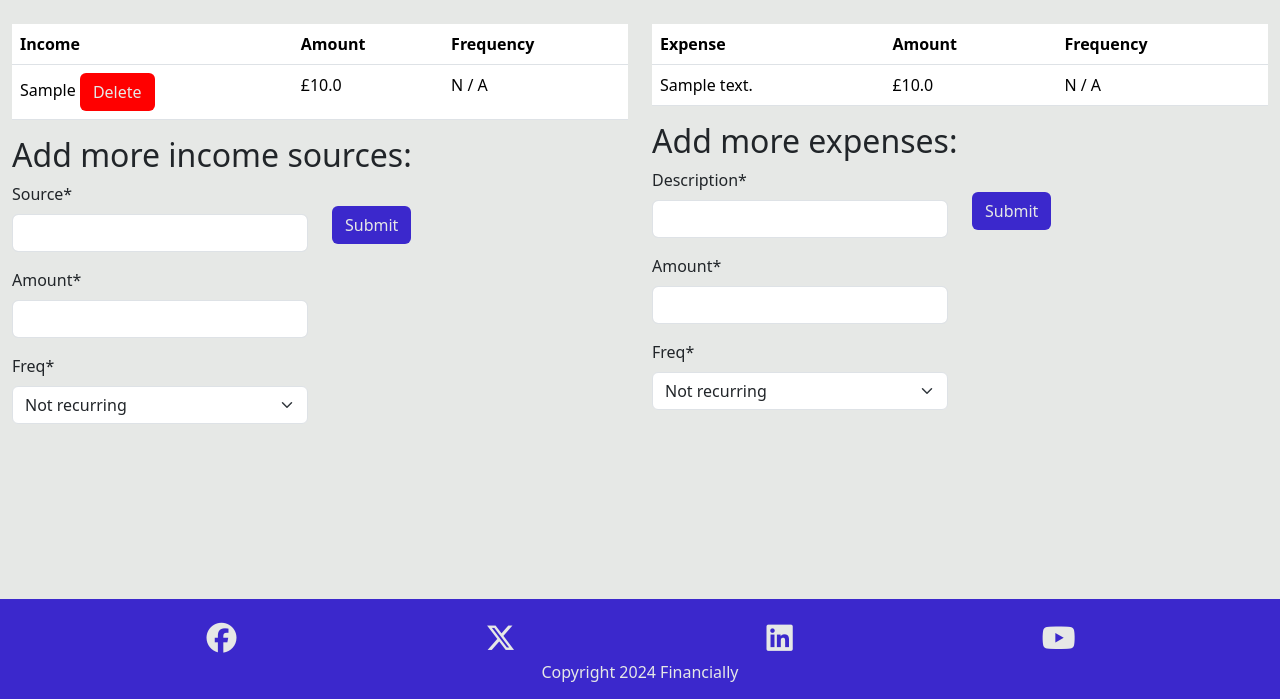
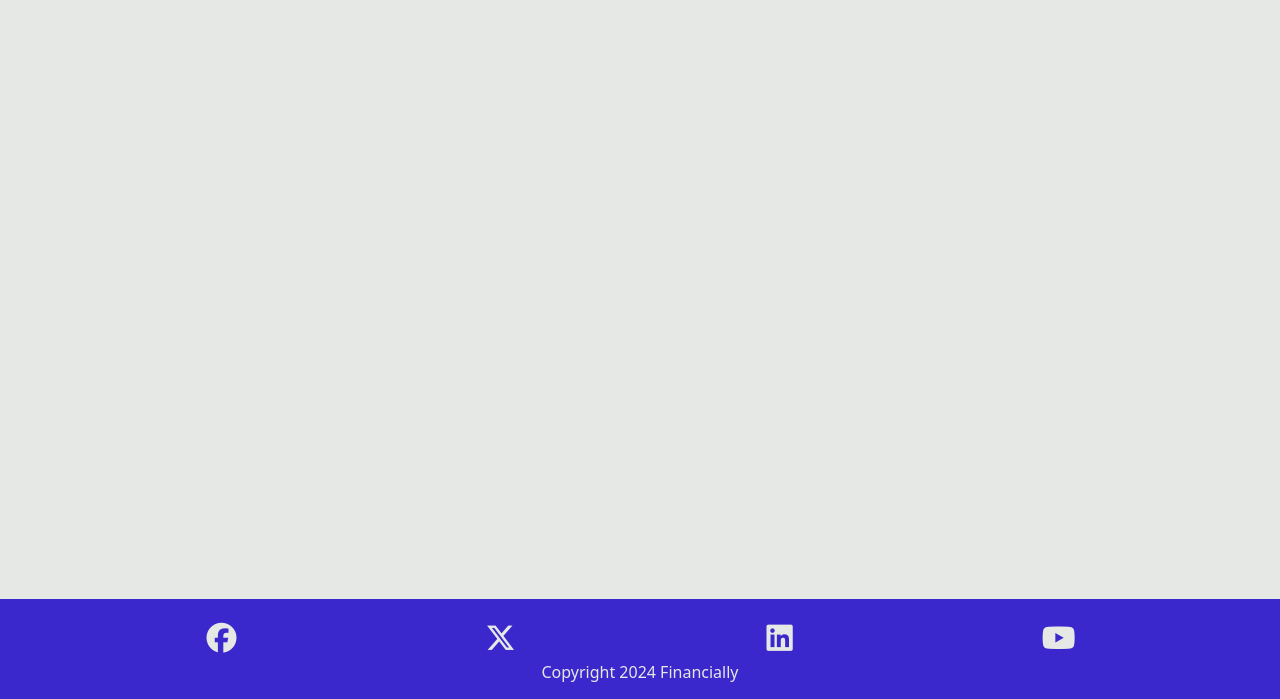
Before and after one commit to ErfanNajimi/ci-capstone-project, a Django app: page /tracker/ in a window 1280 px wide. Shown: the part 101-800 px from the top of the page. Run offline with Django 4.2, Linux system fonts and the light colour scheme; a user stored in the database is signed in; tables that the repository leaves empty hold one stand-in row (values such as "Sample post"); some libraries are stand-ins or nearby versions.

Commit message:
Duplicated tracker template and removed content from working template

```diff
--- a/tracker/templates/tracker/tracker.html
+++ b/tracker/templates/tracker/tracker.html
@@ -3,102 +3,6 @@
 
 {% block content %}
 <br>
-<div class="container-fluid">
-    <div class="row">
-        <div class="col-md-6">
-            <table class="table">
-                <thead>
-                  <tr>
-                    <th scope="col">Income</th>
-                    <th scope="col">Amount</th>
-                    <th scope="col">Frequency</th>
-                  </tr>
-                </thead>
-                <tbody>
-                {% for income in incomes %}
-                  <tr>
-                    <td>{{ income.source }}
-                        <button class="btn btn-delete" income_id="{{ income.id }}">Delete</button>
-                    </td>
-                    <td>£{{ income.amount }}</td>
-                    <td>
-                        {% if income.freq == 1 %}
-                        Monthly
-                        {% elif income.freq == 3 %}
-                        Quarterly
-                        {% elif income.freq == 12 %}
-                        Annually
-                        {% else %}
-                        N / A
-                        {% endif %}
-                    </td>
-                  </tr>
-                {% endfor %}
-                </tbody>
-              </table>
-              <div>
-                <h2>Add more income sources:</h2>
-                <form method="post">
-                    <div class="row">
-                        <div class="col">
-                            {{ income_form | crispy }}
-                            {% csrf_token %}
-                        </div>
-                        <div class="col">
-                            <br>
-                            <button type="submit" class="btn btn-signup">Submit</button>
-                        </div>
-                    </div>
-                </form>
-              </div>
-        </div>
-        <div class="col-md-6">
-            <table class="table">
-                <thead>
-                  <tr>
-                    <th scope="col">Expense</th>
-                    <th scope="col">Amount</th>
-                    <th scope="col">Frequency</th>
-                  </tr>
-                </thead>
-                <tbody>
-                {% for expense in expenses %}
-                  <tr>
-                    <td>{{ expense.description }}</td>
-                    <td>£{{ expense.amount }}</td>
-                    <td>
-                        {% if expense.freq == 1 %}
-                        Monthly
-                        {% elif expense.freq == 3 %}
-                        Quarterly
-                        {% elif expense.freq == 12 %}
-                        Annually
-                        {% else %}
-                        N / A
-                        {% endif %}
-                    </td>
-                  </tr>
-                {% endfor %}
-                </tbody>
-              </table>
-              <div>
-                <h2>Add more expenses:</h2>
-                <form method="post">
-                    <div class="row">
-                        <div class="col">
-                            {{ expense_form | crispy }}
-                            {% csrf_token %}
-                        </div>
-                        <div class="col">
-                            <br>
-                            <button type="submit" class="btn btn-signup">Submit</button>
-                        </div>
-                    </div>
-                </form>
-              </div>
-        </div>
-    </div>
-</div>
 
 
 {% endblock %}
```
